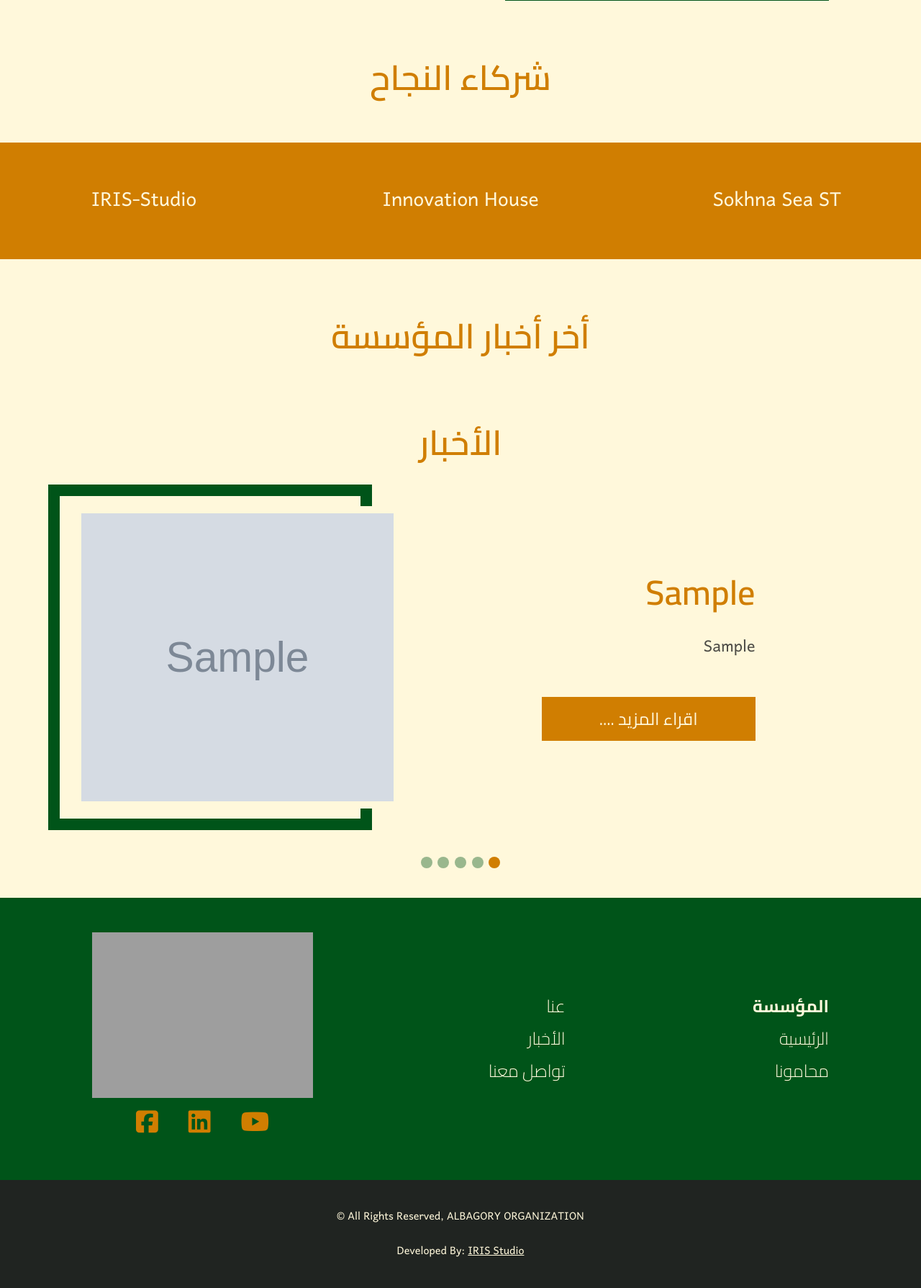
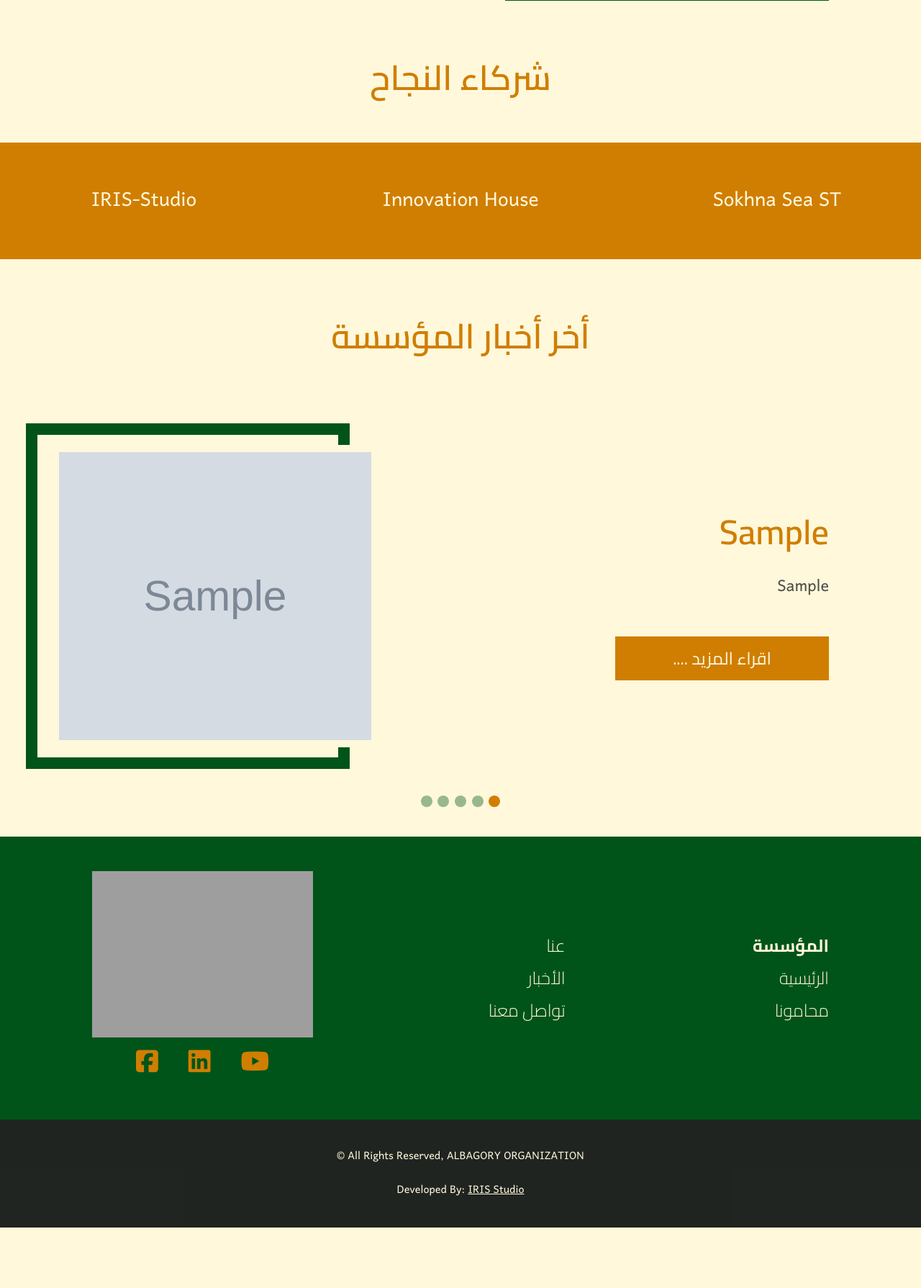
Before and after one commit to M-Metaw3/elbagoury, a PHP site: page / in a window 1280 px wide. Shown: the part 2700-4489 px from the top of the page at 72% size. After the commit the page ends 4405 px from the top, so only its background shows below. Run offline with PHP 8.4, Linux system fonts and the light colour scheme; tables that the repository leaves empty or names only in its code hold one stand-in row (values such as "Sample post"); grey boxes marked "Sample" are stand-in pictures; some libraries are stand-ins or nearby versions; grey boxes are pictures that could not be loaded.

Commit message:
update home

```diff
--- a/index.php
+++ b/index.php
@@ -513,9 +513,6 @@ if ($resultget) {
   while ($row = mysqli_fetch_array($resultget)) {
 ?>
 
-
-    <div class="container">
-      <h2 class="text-center">الأخبار</h2>
       <?php
 
       $sqlget = "SELECT * FROM `news`  ORDER BY created_at DESC LIMIT 5";
@@ -577,7 +574,6 @@ if ($resultget) {
 mysqli_close($conn);
 ?>
 
-        </div>
       </div>
 
       <div class="text-center py-2">
```
